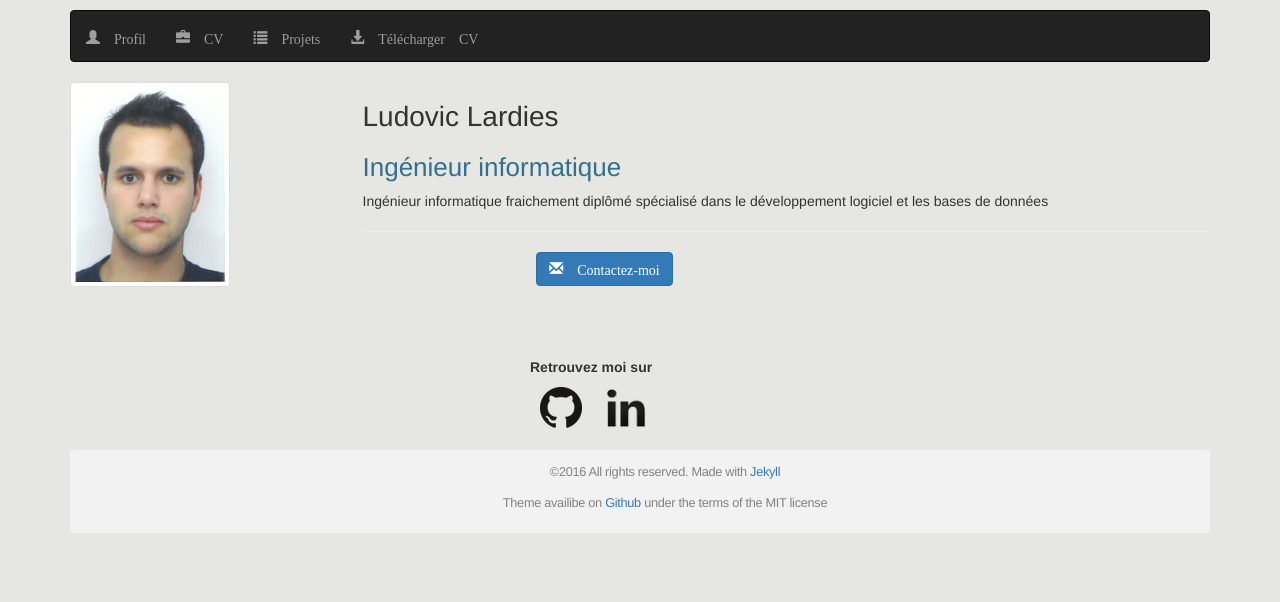
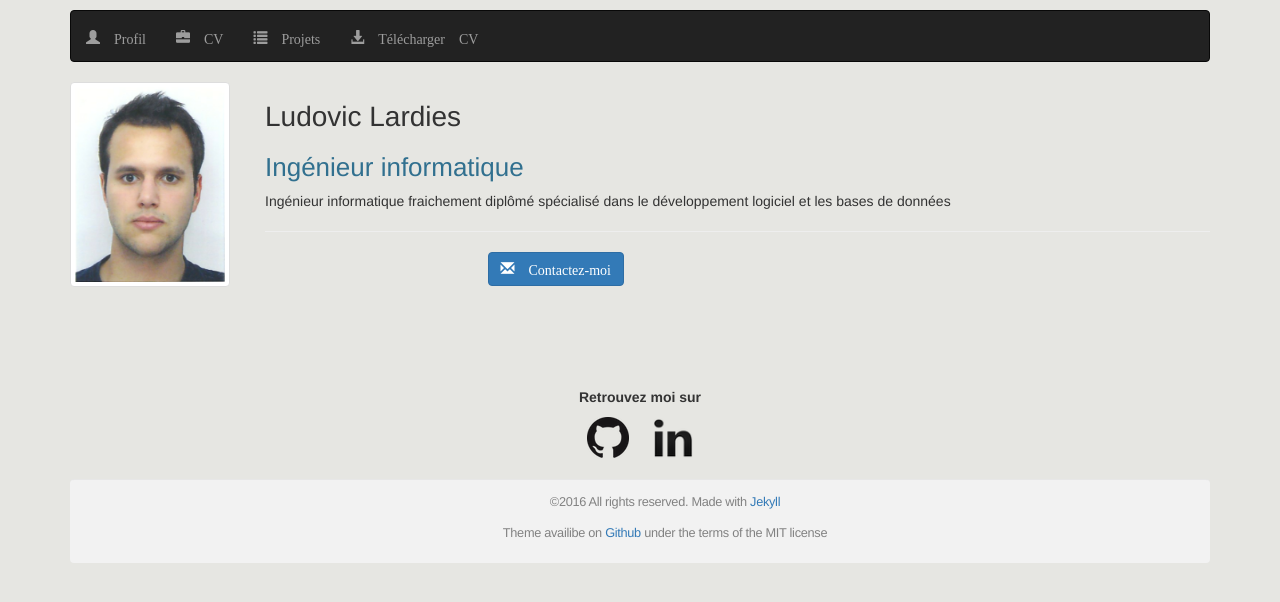
Before and after one commit to ludovicl/lardies-simple-cv, a Jekyll site: the page built from index.html, in a window 1280 px wide. Shown: the top 602 px of the page. Built offline with Jekyll 4.4.1, drawn with Linux system fonts in a browser that asks for light colours.

```diff
--- a/_config.yml
+++ b/_config.yml
@@ -8,7 +8,8 @@
 # Site settings
 title: Ludovic Lardies
 email: ludovic.lardies@icloud.com
-url: localhost:4000 # the base hostname & protocol for your site
+url: lardies.fr
+baseurl:
 paginate: 3
 paginate_path: /projets/page:num
 gems:
@@ -16,3 +17,8 @@ gems:
 
 # Build settings
 markdown: kramdown
+
+# Meta settigs
+keywords: Ruby on Rails, ROR, Python, CV, Résumé, Lardies, Ingénieur informatique, Paris
+author: Ludovic Lardies
+description: CV de Ludovic Lardies
--- a/_includes/head.html
+++ b/_includes/head.html
@@ -1,10 +1,12 @@
 <head>
   <meta charset="utf-8">
   <meta http-equiv="X-UA-Compatible" content="IE=edge">
+  <meta name="description" content="{{site.description}}">
+  <meta name="keywords" content="{{site.keywords}}">
+  <meta name="author" content="{{site.author}}s">
   <meta name="viewport" content="width=device-width, initial-scale=1">
 
   <title>{% if page.title %}{{ page.title }}{% else %}{{ site.title }}{% endif %}</title>
-  <meta name="description" content="{% if page.excerpt %}{{ page.excerpt | strip_html | strip_newlines | truncate: 160 }}{% else %}{{ site.description }}{% endif %}">
 
   <link rel="shortcut icon" type="image/x-icon" href="images/favicon.ico?">
   <script src="js/jquery-2.1.4.min.js"></script>
--- a/_includes/header.html
+++ b/_includes/header.html
@@ -1,18 +1,19 @@
 <header>
   {% assign pages = site.pages | sort:"weight"  %}
   <nav class="navbar navbar-inverse">
-    <div class="nav navbar-nav" >
+    <ul class="nav navbar-nav" >
       {% for page in pages %}
         {% if page.title  %}
           {% unless page.url contains 'projets/page'%}
+
             <li class="nav-item">
-              <a class="glyphicon glyphicon-{{page.icon}}" class="nav-link"
+              <a class="glyphicon glyphicon-{{page.icon}}"
                   href="{{ page.url | prepend: site.baseurl }}"> {{ page.title }}
               </a>
             </li>
           {% endunless %}
         {% endif %}
       {% endfor %}
-    </div>
+    </ul>
   </nav>
 </header>
--- a/css/custom.css
+++ b/css/custom.css
@@ -70,15 +70,20 @@ p.contact_me {
     margin: 0 auto;
 }
 
-ul.social-icons {
-    padding-top: 60px;
+.social{
+    padding-top: 100px;
     max-width: 300px; /* for  below IE7 use `width: 660px;` */
     margin: 0 auto;
+    text-align: center;
 }
+
 ul.social-icons li {
-    list-style: none;
     display: inline-block;
     margin: 10px;
+}
+
+ul.social-icons {
+    padding-left: 0;
 }
 
 .site-footer {
@@ -89,11 +94,13 @@ ul.social-icons li {
     border-radius: 4px;
     text-align: center;
 }
+
 .site-footer p {
     font-size: 15px;
     letter-spacing: -.3px;
     color: #828282;
 }
+
 .footer-heading {
     font-size: 18px;
     font-weight: 300;
--- a/index.html
+++ b/index.html
@@ -7,19 +7,17 @@ weight : 1
 ---
 
 <div class="row">
-    <div class="col-md-3">
+    <div class="col-md-2">
         <a class="img-thumbnail">
-        <img src="images/avatar.png" alt="..." width="150px">
+        <img src="images/avatar.png" alt="..." width="150">
         </a>
     </div>
-    <div class="col-md-9">
+    <div class="col-md-10">
       <h1>
           {{ site.title }}
       </h1>
-      <h2>
-        <p class="text-info">
-            Ingénieur informatique
-        </p>
+      <h2 class="text-info">
+          Ingénieur informatique
       </h2>
         <p>Ingénieur informatique fraichement diplômé spécialisé dans le développement logiciel et les bases de données</p>
         <hr>
@@ -30,20 +28,18 @@ weight : 1
         </p>
     </div>
 </div>
-<div class="row">
-    <p>
+<div class="social">
+    <strong>Retrouvez moi sur</strong>
     <ul class="social-icons">
-        <strong>Retrouvez moi sur</strong> <br>
         <li>
             <a href="https://github.com/ludovicl" target="_blank">
-                <img border="0" alt="github" src="images/github.png">
+                <img alt="github" src="images/github.png">
             </a>
         </li>
         <li>
             <a href="http://fr.linkedin.com/pub/ludovic-lardies/58/b73/3b7/"  target="_blank">
-                <img border="0" alt="linkedin" src="images/linkedin.png" width="40">
+                <img alt="linkedin" src="images/linkedin.png" width="40">
             </a>
         </li>
     </ul>
-    </p>
 </div>
```
Also changed, not shown: cv.html (+6 -5 lines).
